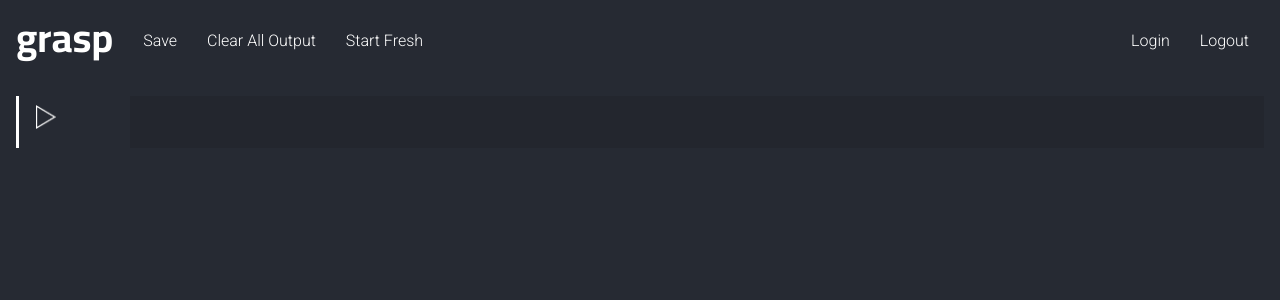
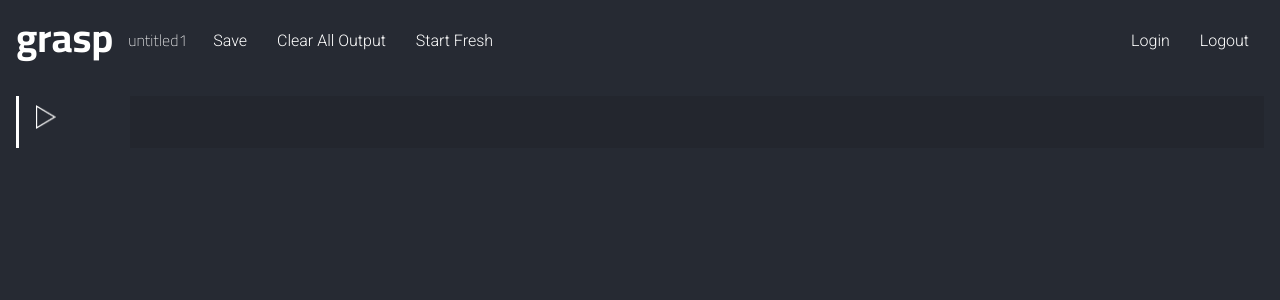
Before and after one commit to outoflaksh/grasp-notebooks, a React (Create React App) app in the folder frontend/: page / in a window 1280 px wide. Shown: the top 300 px of the page. Built offline with nearby package versions, Linux system fonts and the light colour scheme.

Commit message:
fix the notebook name in the menu

```diff
--- a/frontend/src/components/Notebook.js
+++ b/frontend/src/components/Notebook.js
@@ -9,11 +9,23 @@ import { useMenu } from "../hooks";
 function Notebook() {
     const {
         notebook,
-        setNotebook, } = useContext(NotebookContext);
-    const { setMenuItems } = useContext(MenuContext);
+        setNotebook,
+        copyNotebook,
+        notebookName,
+        setNotebookName } = useContext(NotebookContext);
+
     useMenu([
+        <input key={uuidv4()} onChange={(e) => {
+            let v = ""+e.target.value;
+            console.log(v);
+            setNotebookName(v);
+            console.log(notebookName);
+        }}
+            className="notebook-name"
+            value={notebookName}
+        />,
         <button key={uuidv4()} onClick={saveNotebook}>Save</button>,
-        <button key={uuidv4()}>Clear All Output</button>,
+        <button key={uuidv4()} onClick={clearAll}>Clear All Output</button>,
         <button key={uuidv4()} onClick={startFresh}>Start Fresh</button>,
     ]);
 
@@ -40,6 +52,14 @@ function Notebook() {
             },
         ]);
     }
+    function clearAll() {
+        let newNotebook = copyNotebook(notebook);
+        for (let i = 0; i < newNotebook.length; i++) {
+            newNotebook[i].output = "";
+            newNotebook[i].outputStatus = false;
+        }
+        setNotebook(newNotebook);
+    }
 
     return (
         <div className="notebook-wrapper">
--- a/frontend/src/contexts/notebookContext.js
+++ b/frontend/src/contexts/notebookContext.js
@@ -10,6 +10,8 @@ export function NotebookProvider({ children }) {
         outputStatus: false,
         id: uuidv4,
     }]);
+
+    const [notebookName, setNotebookName] = useState("untitled1");
 
     function copyNotebook(notebook) {
         let newNotebook = [];
@@ -36,7 +38,9 @@ export function NotebookProvider({ children }) {
             notebook,
             setBlock,
             setNotebook,
-            copyNotebook
+            copyNotebook,
+            notebookName,
+            setNotebookName,
         }}
     >
         {children}
--- a/frontend/src/styles/notebook.css
+++ b/frontend/src/styles/notebook.css
@@ -31,3 +31,12 @@
     margin: 2rem 0rem;
     margin-top: 0px;
 }
+
+.notebook-name{
+    background-color: transparent;
+    border: none;
+    font-family: 'Cairo', sans-serif;
+    color: white;
+    font-size: 1rem;
+    width:70px;
+}
```
